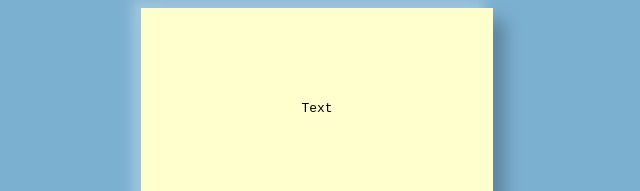
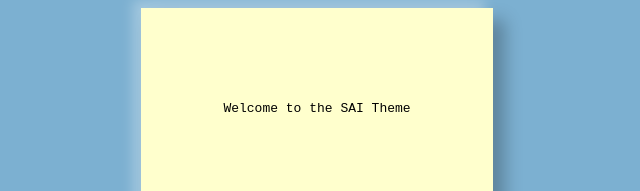
Before and after one commit to TimothyBlajsa/sai, a plain HTML site: page index.html in a window 1280 px wide. Shown: the top 191 px of the page, without its empty margins (323-963 px from the left). Drawn offline with Linux system fonts and the light colour scheme.

Commit message:
Update paragraph content

```diff
--- a/index.html
+++ b/index.html
@@ -10,7 +10,7 @@
 <body>
     <div class="container">
         <div class="box">
-            <p>Text</p>
+            <p>Welcome to the SAI Theme</p>
         </div>
     </div>
 </body>
```
